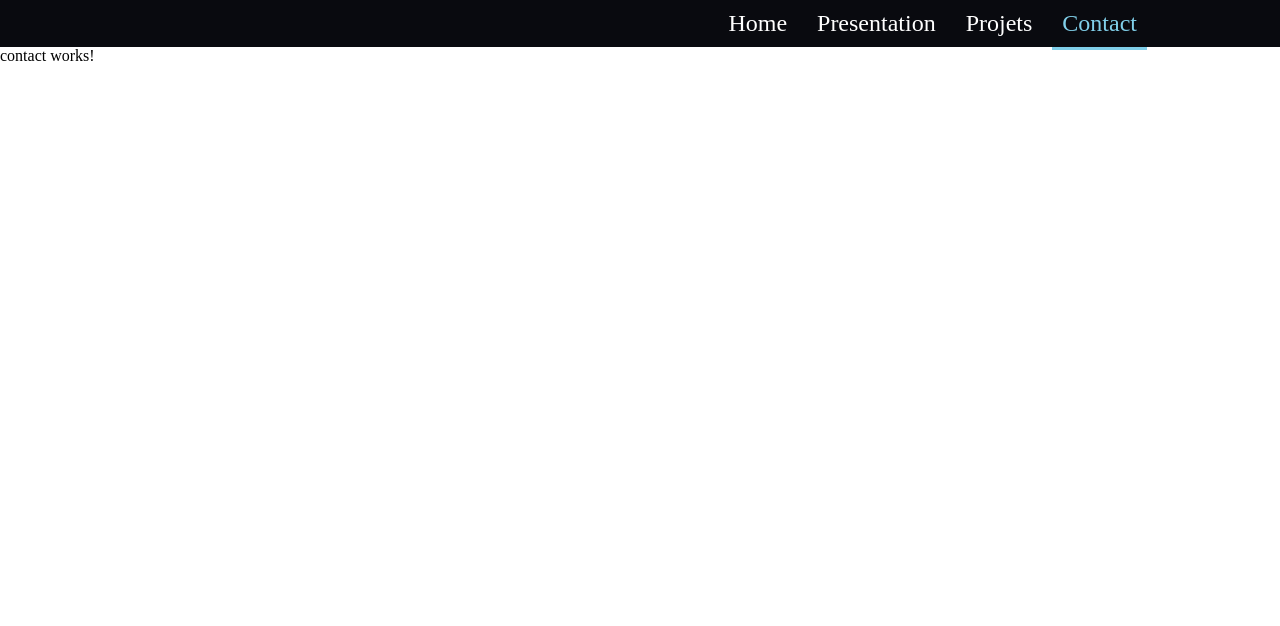
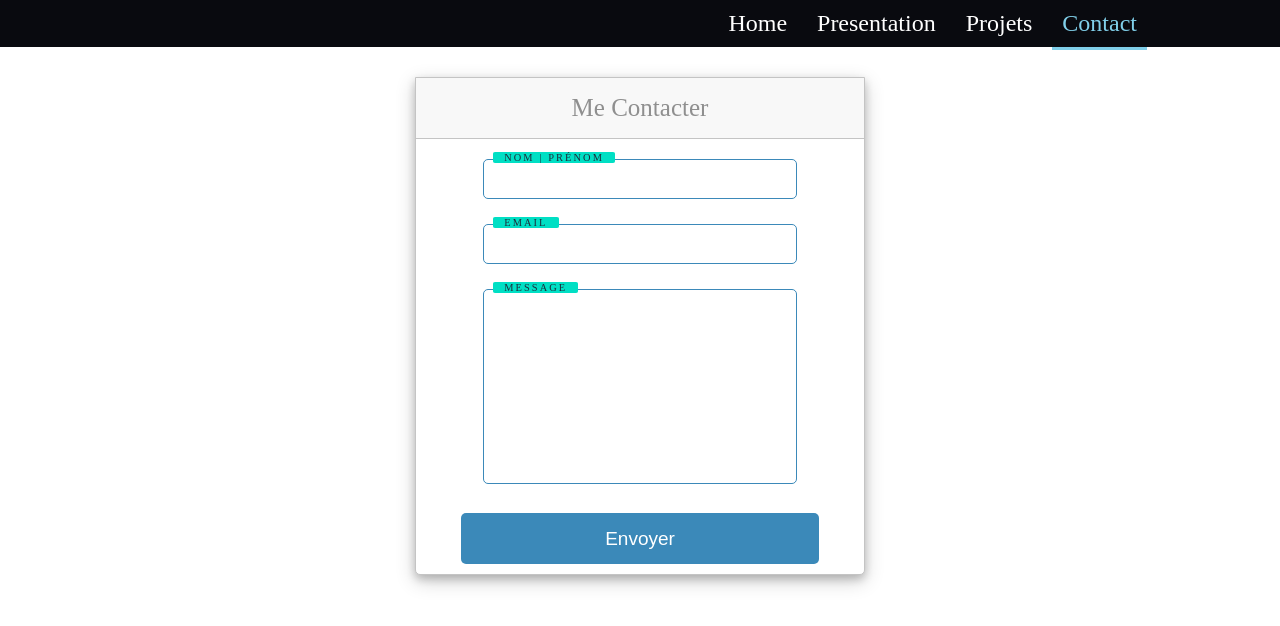
Before and after one commit to Skitch49/Portfolio, an Angular app: page /contact in a window 1280 px wide. Shown: the top 626 px of the page. Built offline with nearby package versions, Linux system fonts and the light colour scheme.

Commit message:
edit contact page

```diff
--- a/src/app/app.module.ts
+++ b/src/app/app.module.ts
@@ -12,7 +12,7 @@ import { NotFoundComponent } from './not-found/not-found.component';
 import { ContactComponent } from './contact/contact.component';
 import { MusicComponent } from './presentation/music/music.component';
 import { JeuxVideoComponent } from './presentation/jeux-video/jeux-video.component';
-import { FormsModule } from '@angular/forms';
+import { FormsModule, ReactiveFormsModule } from '@angular/forms';
 import { FilterPipe } from './shared/pipes/filter.pipe';
 
 @NgModule({
@@ -29,7 +29,7 @@ import { FilterPipe } from './shared/pipes/filter.pipe';
     JeuxVideoComponent,
     FilterPipe,
   ],
-  imports: [FormsModule, BrowserModule, AppRoutingModule],
+  imports: [FormsModule, BrowserModule, AppRoutingModule,ReactiveFormsModule],
   providers: [],
   bootstrap: [AppComponent],
 })
--- a/src/app/contact/contact.component.html
+++ b/src/app/contact/contact.component.html
@@ -1 +1,21 @@
-<p>contact works!</p>
+<form class="box" (ngSubmit)="submit()" [formGroup]="form">
+    <h1 class="box-title">Me Contacter</h1>
+    <div class="container-form">
+      <div class="inputBox">
+        <input type="text" formControlName="nom">
+        <span>Nom | Prénom</span>
+      </div>
+      <div class="inputBox">
+        <input type="text" formControlName="email">
+        <span>Email</span>
+      </div>
+      <div class="inputBox">
+        <textarea type="text" formControlName="message"></textarea>
+        <span>Message</span>
+
+      </div>
+      <input type="submit" id="btn-connexion" value="Envoyer" name="submit" class="box-button">
+    </div>
+
+
+  </form>
--- a/src/app/contact/contact.component.scss
+++ b/src/app/contact/contact.component.scss
@@ -0,0 +1,102 @@
+.container-form {
+    display: flex;
+    justify-content: center;
+    align-items: center;
+    flex-direction: column;
+  }
+
+  .inputBox {
+    position: relative;
+    width: 70%;
+    textarea{
+      resize: none;
+      height: 195px;
+    }
+    input,
+    textarea {
+      width: 100%;
+      padding: 10px;
+      border: 1px solid rgba(0, 0, 0, 0.25);
+      border-radius: 5px;
+      outline: none;
+      color: #1d2b3a;
+      font-size: 1em;
+      transition: 0.5s;
+      margin-bottom: 25px;
+
+      &:valid ~ span,
+      &:focus ~ span {
+        background: #00dfc4;
+        color: #1d2b3a;
+        border-radius: 2px;
+        transform: translateX(10px) translateY(-7px);
+        font-size: 0.65em;
+        padding: 0 10px;
+        border-left: 1px solid #00dfc4;
+        border-right: 1px solid #00dfc4;
+        letter-spacing: 0.2em;
+      }
+
+      &:valid,
+      &:focus {
+        border: 1px solid #3b89b9;
+      }
+    }
+
+    span {
+      position: absolute;
+      left: 0;
+      padding: 10px;
+      pointer-events: none;
+      font-size: 1em;
+      color: rgba(0, 0, 0, 0.25);
+      text-transform: uppercase;
+      transition: 0.5s;
+    }
+  }
+
+  #btn-connexion {
+    transition: 0.2s;
+
+    &:hover {
+      transform: scale(1.02);
+      transition: 0.2s;
+    }
+  }
+
+  .box {
+    border: 1px solid #c4c4c4;
+    background: white;
+    margin: 30px auto;
+    width: 450px;
+    box-shadow: 0 4px 8px 0 rgba(0, 0, 0, 0.2), 0 6px 20px 0 rgba(0, 0, 0, 0.19);
+    border-bottom-left-radius:5px;
+    border-bottom-right-radius:5px;
+
+    h1.box-title {
+      color: #8f8f8f;
+      background: #f8f8f8;
+      font-weight: 300;
+      padding: 15px 25px;
+      line-height: 30px;
+      font-size: 25px;
+      text-align: center;
+      margin-bottom: 20px;
+      border-bottom: 1px solid #c4c4c4;
+    }
+
+    &-button {
+      border-radius: 5px;
+      background: #3b89b9;
+      text-align: center;
+      cursor: pointer;
+      font-size: 19px;
+      width: 80%;
+      height: 51px;
+      padding: 0;
+      color: #fff;
+      border: 0;
+      outline: 0;
+      margin-bottom: 10px;
+    }
+  }
--- a/src/app/contact/contact.component.ts
+++ b/src/app/contact/contact.component.ts
@@ -1,4 +1,5 @@
 import { Component } from '@angular/core';
+import { FormBuilder, FormGroup, Validators } from '@angular/forms';
 
 @Component({
   selector: 'app-contact',
@@ -6,5 +7,28 @@ import { Component } from '@angular/core';
   styleUrls: ['./contact.component.scss']
 })
 export class ContactComponent {
+  //getter
+  get nom() {
+    return this.form.get('nom');
+  }
+  get email() {
+    return this.form.get('email');
+  }
+  get message() {
+    return this.form.get('message');
+  }
 
+  constructor(private fb: FormBuilder) {}
+
+  public form: FormGroup = this.fb.group({
+    email: ['', Validators.compose([Validators.required,Validators.email])],
+    nom: ['',Validators.compose([Validators.required,Validators.minLength(2)])],
+    message: ['',Validators.required],
+  });
+
+  public submit(): void {
+    // console.log(this.form.value);
+    // this.form.reset();
+    // console.log(this.form);
+  }
 }
```
